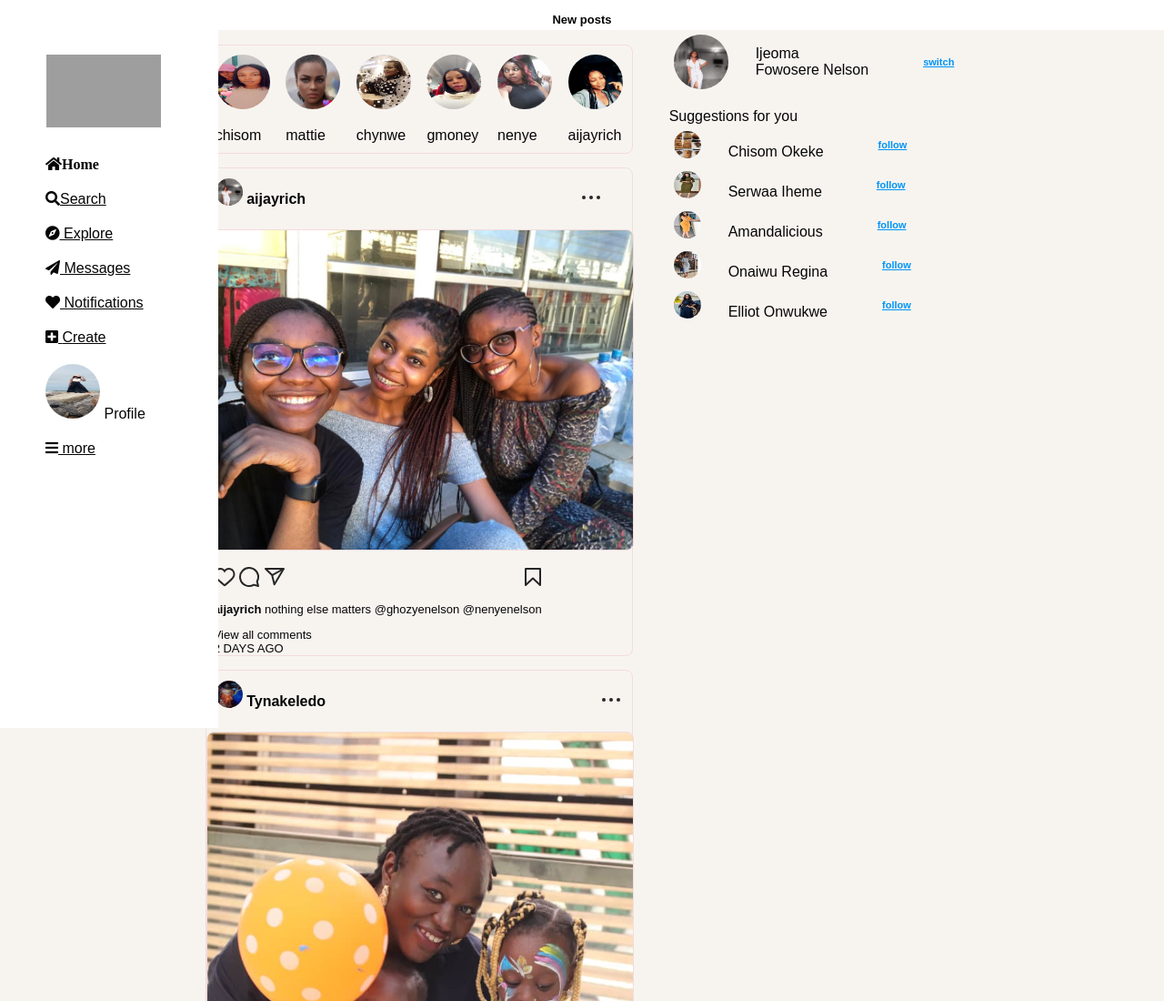
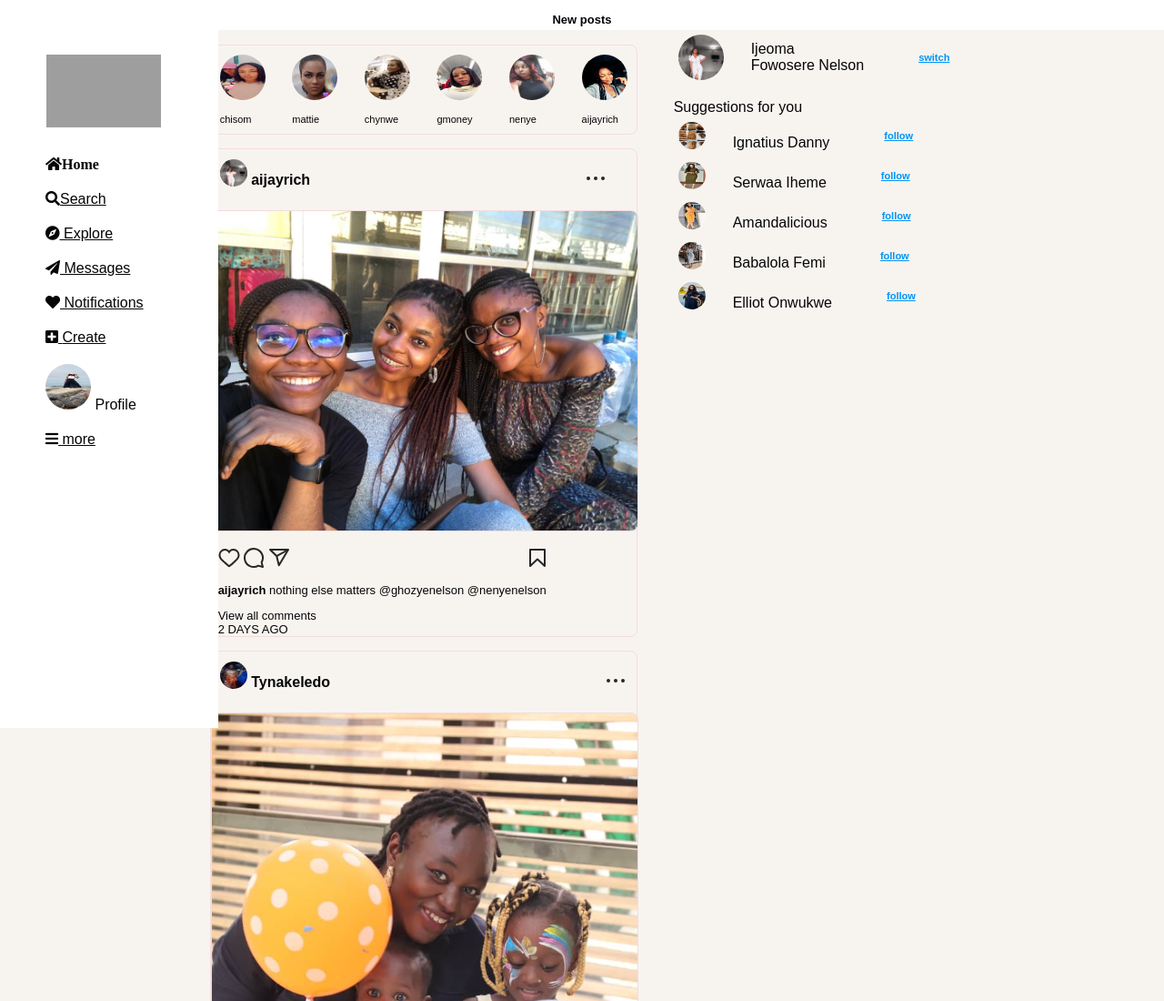
Before and after one commit to Aijayrich/Insta_clone, a plain HTML site: page index.html in a window 1280 px wide. Shown: the top 1100 px of the page at 91% size. Drawn offline with Linux system fonts and the light colour scheme; grey boxes are pictures that could not be loaded.

Commit message:
adjusted font sizes

```diff
--- a/index.html
+++ b/index.html
@@ -66,29 +66,29 @@
       <div class="status_bar">
         <div>
           <img class="profile_img" src="images/2347034300275_status_d3cf280b71b44c39bd1ec34ef262fc8c.jpg" alt="">
-          <p>chisom</p>
+          <p class="status_font">chisom</p>
         </div>
         <div>
           <img class="profile_img"
             src="images/2348059964416_status_696fc3ee354a461b90bac2d38f5a3b83.jpg"
             alt="">
-          <p>mattie</p>
+          <p class="status_font">mattie</p>
         </div>
         <div>
           <img class="profile_img" src="images/2347033516320_status_753d89484baa468c991fc0f6d7bc9eba.jpg" alt="img">
-          <p>chynwe</p>
+          <p class="status_font">chynwe</p>
         </div>
         <div>
           <img class="profile_img" src="/images/2348059964416_status_adf1b58641c848c3a179562a0a0b62c2.jpg" alt="">
-          <p>gmoney</p>
+          <p class="status_font">gmoney</p>
         </div>
         <div>
           <img class="profile_img" src="/images/IMG-20200329-WA0010.jpg" alt="">
-          <p>nenye</p>
+          <p class="status_font">nenye</p>
         </div>
         <div>
           <img class="profile_img" src="/images/Screenshot_20220717-062824_1.jpg" alt="">
-          <p>aijayrich</p>
+          <p class="status_font">aijayrich</p>
         </div>
       </div>
 
@@ -206,7 +206,7 @@
       <p>Suggestions for you</p>
       <div class="flex_suggestions">
         <img class="profile_img2" src="/images/IMG_20210418_100152_0_1618736943834-COLLAGE.jpg" alt="">
-        <p>Chisom Okeke</p>
+        <p>Ignatius Danny</p>
         <a class="follow" href="">follow</a>
       </div>
       <div class="flex_suggestions">
@@ -221,7 +221,7 @@
       </div>
       <div class="flex_suggestions">
         <img class="profile_img2" src="/images/Screenshot_20210416-192722.png" alt="">
-        <p>Onaiwu Regina</p>
+        <p>Babalola Femi</p>
         <a class="follow" href="">follow</a>
       </div>
       <div class="flex_suggestions">
--- a/style.css
+++ b/style.css
@@ -12,10 +12,11 @@
   }
 
 .profile_img{
-    width: 60px;
-    height: 60px;
+    width: 50px;
+    height: 50px;
     border-radius: 50px;
     text-align: center;
+    align-items: center;
 }
 .profile_img2{
 width: 30px;
@@ -158,6 +159,9 @@ margin-left: 30px;
 color: #0094f7;
 font-weight: 600;
 font-size: 11px;
+}
 
+.status_font{
+    font-size: 11px;
 
-  }
+}
```
